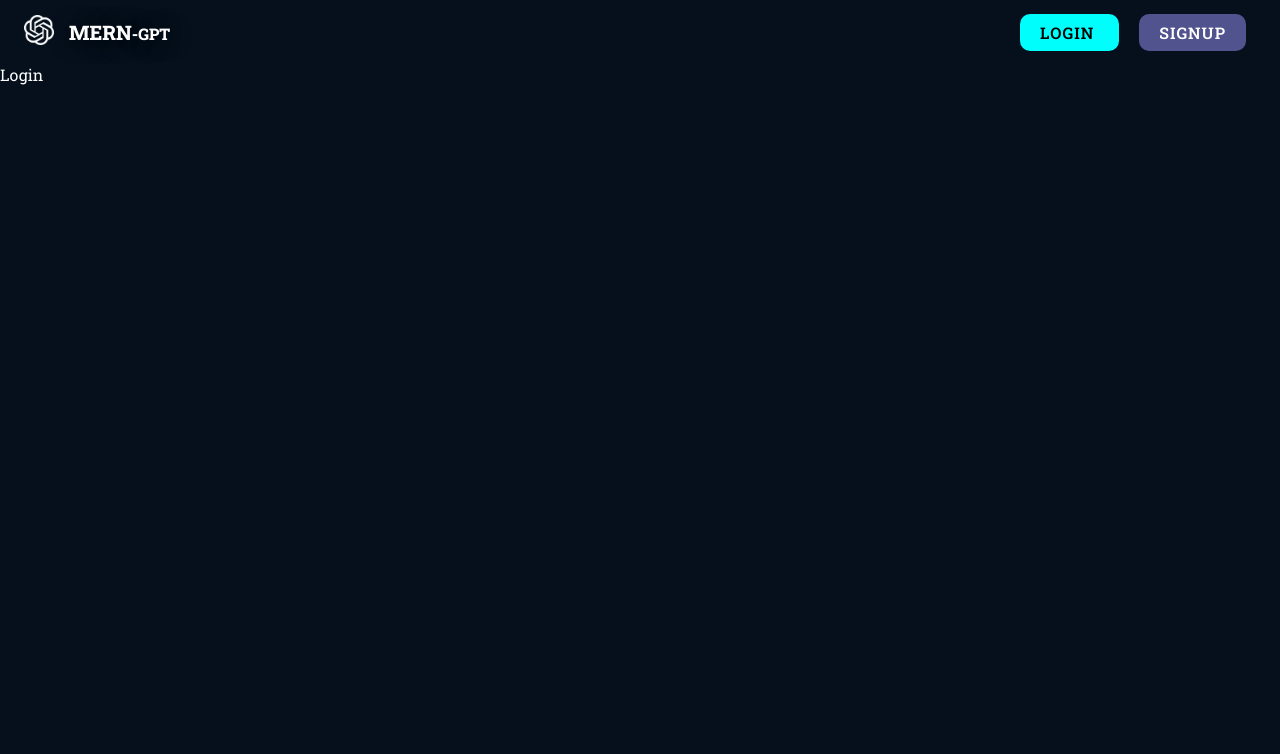
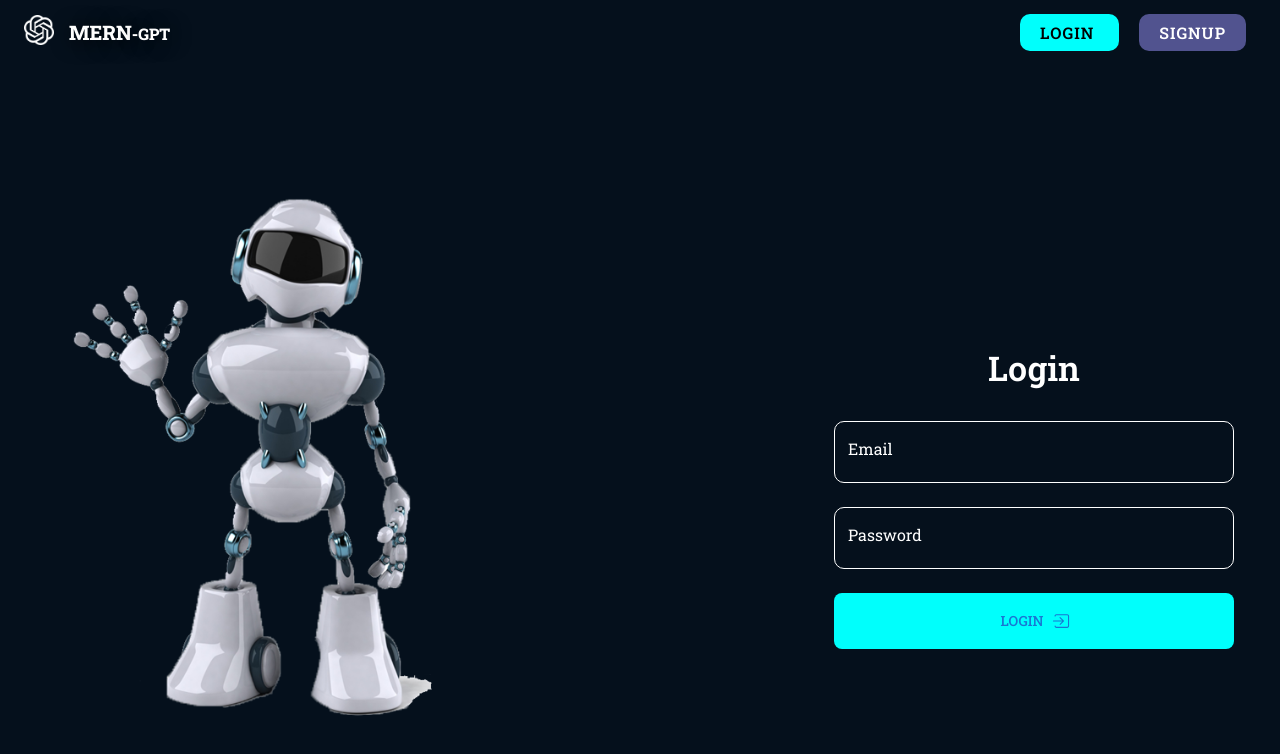
Before and after one commit to DMuhammad/chatbot-app, a React (Vite) app in the folder frontend/: page /login in a window 1280 px wide. Shown: the top 754 px of the page. Built offline with nearby package versions, Linux system fonts and the light colour scheme.

Commit message:
feat: design login screen

```diff
--- /dev/null
+++ b/frontend/src/components/Shared/CustomizedInput.tsx
@@ -0,0 +1,29 @@
+import { TextField } from "@mui/material";
+
+type Props = {
+  name: string;
+  label: string;
+  type: string;
+};
+
+const CustomizedInput = (props: Props) => {
+  return (
+    <TextField
+      margin="normal"
+      InputLabelProps={{ style: { color: "white" } }}
+      name={props.name}
+      label={props.label}
+      type={props.type}
+      InputProps={{
+        style: {
+          width: "400px",
+          borderRadius: 10,
+          fontSize: 20,
+          color: "white",
+        },
+      }}
+    />
+  );
+};
+
+export default CustomizedInput;
--- a/frontend/src/index.css
+++ b/frontend/src/index.css
@@ -23,3 +23,8 @@ body {
   text-decoration: none;
   letter-spacing: 1px;
 }
+
+.MuiOutlinedInput-input-root.Mui-focused,
+.MuiOutlinedInput-notchedOutline {
+  border-color: white !important;
+}
--- a/frontend/src/pages/Login.tsx
+++ b/frontend/src/pages/Login.tsx
@@ -1,7 +1,81 @@
+import { Box, Button, Typography } from "@mui/material";
+import { IoIosLogIn } from "react-icons/io";
+import CustomizedInput from "../components/Shared/CustomizedInput";
 import React from "react";
 
 const Login = () => {
-  return <div>Login</div>;
+  const handleSubmit = (e: React.FormEvent<HTMLFormElement>) => {
+    e.preventDefault();
+    const formData = new FormData(e.currentTarget);
+    const email = formData.get("email");
+    const password = formData.get("password");
+
+    console.log(email, password);
+  };
+  return (
+    <Box width={"100%"} height={"100%"} display={"flex"} flex={1}>
+      <Box padding={8} mt={8} display={{ md: "flex", sm: "none", xs: "none" }}>
+        <img src="airobot.png" alt="AI Robot" style={{ width: "400px" }} />
+      </Box>
+      <Box
+        display={"flex"}
+        flex={{ xs: 1, md: 0.5 }}
+        justifyContent={"center"}
+        alignItems={"center"}
+        padding={2}
+        ml={"auto"}
+        mt={16}
+      >
+        <form
+          onSubmit={handleSubmit}
+          style={{
+            margin: "auto",
+            padding: "30px",
+            boxShadow: "10 px 10px 20px #000",
+            borderRadius: "10px",
+            border: "none",
+          }}
+        >
+          <Box
+            sx={{
+              display: "flex",
+              flexDirection: "column",
+              justifyContent: "center",
+            }}
+          >
+            <Typography
+              variant="h4"
+              textAlign={"center"}
+              padding={2}
+              fontWeight={600}
+            >
+              Login
+            </Typography>
+            <CustomizedInput label="Email" name="email" type="email" />
+            <CustomizedInput label="Password" name="password" type="password" />
+            <Button
+              type="submit"
+              sx={{
+                px: 2,
+                py: 2,
+                mt: 2,
+                width: "400px",
+                borderRadius: 2,
+                bgcolor: "#00fffc",
+                ":hover": {
+                  bgcolor: "white",
+                  color: "black",
+                },
+              }}
+              endIcon={<IoIosLogIn />}
+            >
+              Login
+            </Button>
+          </Box>
+        </form>
+      </Box>
+    </Box>
+  );
 };
 
 export default Login;
```
